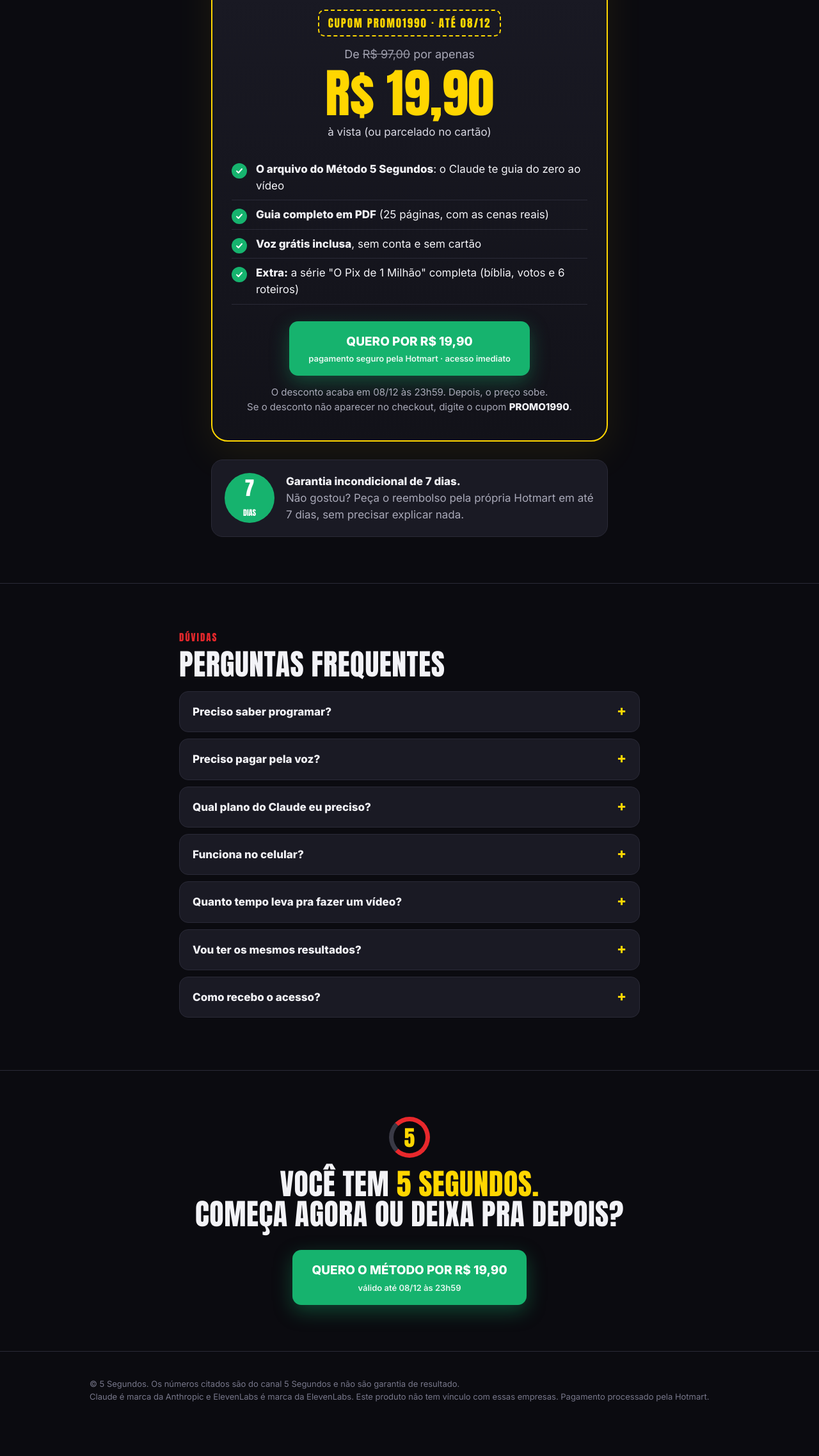
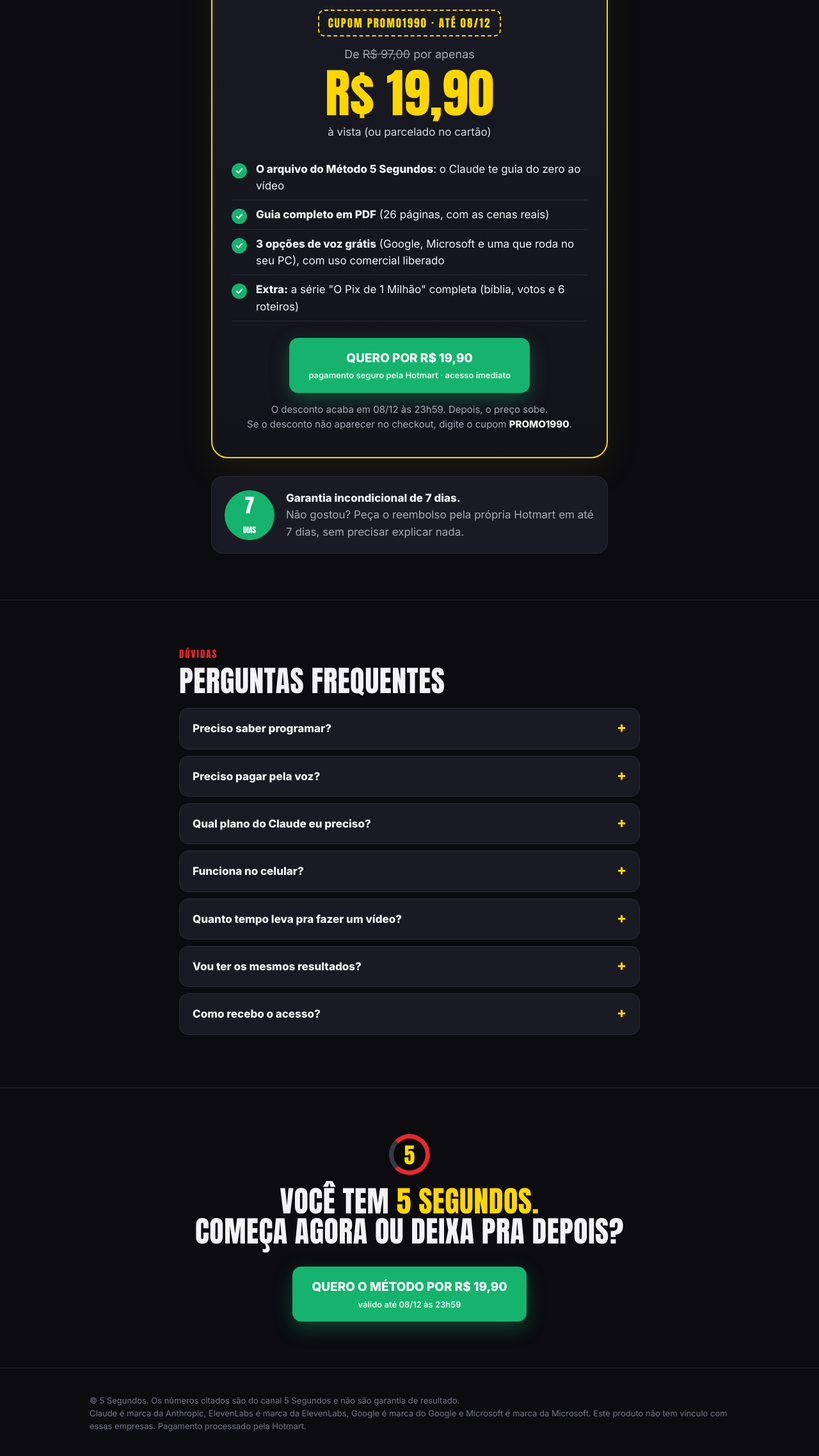
Before and after one commit to 5cincosegundos/metodo5segundos, a plain HTML site: page index.html in a window 1280 px wide. Shown: the part 4461-6736 px from the top of the page at 64% size. Drawn offline with Linux system fonts and the light colour scheme.

Commit message:
Página: 3 opções de voz grátis e guia de 26 páginas
Co-Authored-By: Claude Opus 5.5 <noreply@anthropic.com>

```diff
--- a/index.html
+++ b/index.html
@@ -264,8 +264,8 @@ footer{padding:40px 0 110px;color:#77778a;font-size:13px;border-top:1px solid va
       <div class="parc" id="pc">à vista (ou parcelado no cartão)</div>
       <ul class="checks">
         <li><b>O arquivo do Método 5 Segundos</b>: o Claude te guia do zero ao vídeo</li>
-        <li><b>Guia completo em PDF</b> (25 páginas, com as cenas reais)</li>
-        <li><b>Voz grátis inclusa</b>, sem conta e sem cartão</li>
+        <li><b>Guia completo em PDF</b> (26 páginas, com as cenas reais)</li>
+        <li><b>3 opções de voz grátis</b> (Google, Microsoft e uma que roda no seu PC), com uso comercial liberado</li>
         <li><b>Extra:</b> a série "O Pix de 1 Milhão" completa (bíblia, votos e 6 roteiros)</li>
       </ul>
       <a class="cta" id="cta2" href="https://pay.hotmart.com/D108576979A?offDiscount=PROMO1990">QUERO POR R$ 19,90<small>pagamento seguro pela Hotmart · acesso imediato</small></a>
@@ -283,7 +283,7 @@ footer{padding:40px 0 110px;color:#77778a;font-size:13px;border-top:1px solid va
     <div class="kick">Dúvidas</div>
     <h2 class="imp">Perguntas frequentes</h2>
     <details><summary>Preciso saber programar?</summary><p>Não. Você manda um arquivo e escreve uma frase. O Claude escreve todo o código e te guia em cada passo. Você só aprova e pede ajustes.</p></details>
-    <details><summary>Preciso pagar pela voz?</summary><p>Não. O método usa uma voz de IA gratuita, de licença aberta e liberada pra uso comercial. Se quiser mais qualidade depois, o guia mostra como usar o ElevenLabs.</p></details>
+    <details><summary>Preciso pagar pela voz?</summary><p>Não. O método traz 3 opções de voz de IA grátis, todas liberadas pra uso comercial: a do Google AI Studio (a mais natural das grátis), a da Microsoft e a Kokoro, que roda no seu computador sem conta. Se quiser a qualidade máxima depois, o guia mostra como usar o ElevenLabs, que é pago.</p></details>
     <details><summary>Qual plano do Claude eu preciso?</summary><p>O Pro, o plano mais barato que inclui o Claude Code, já é suficiente. Se o limite de uso acabar no meio de um vídeo, ele se renova em poucas horas e o Claude continua de onde parou.</p></details>
     <details><summary>Funciona no celular?</summary><p>A produção é feita no computador (Windows ou Mac). A postagem, você faz de onde preferir.</p></details>
     <details><summary>Quanto tempo leva pra fazer um vídeo?</summary><p>A primeira série leva mais tempo, porque é quando os personagens são criados. Depois, cada parte leva cerca de 1 hora, e a maior parte é o computador trabalhando sozinho.</p></details>
@@ -303,7 +303,7 @@ footer{padding:40px 0 110px;color:#77778a;font-size:13px;border-top:1px solid va
 <footer>
   <div class="wrap">
     © 5 Segundos. Os números citados são do canal 5 Segundos e não são garantia de resultado.<br>
-    Claude é marca da Anthropic e ElevenLabs é marca da ElevenLabs. Este produto não tem vínculo com essas empresas. Pagamento processado pela Hotmart.
+    Claude é marca da Anthropic, ElevenLabs é marca da ElevenLabs, Google é marca do Google e Microsoft é marca da Microsoft. Este produto não tem vínculo com essas empresas. Pagamento processado pela Hotmart.
   </div>
 </footer>
 
```
